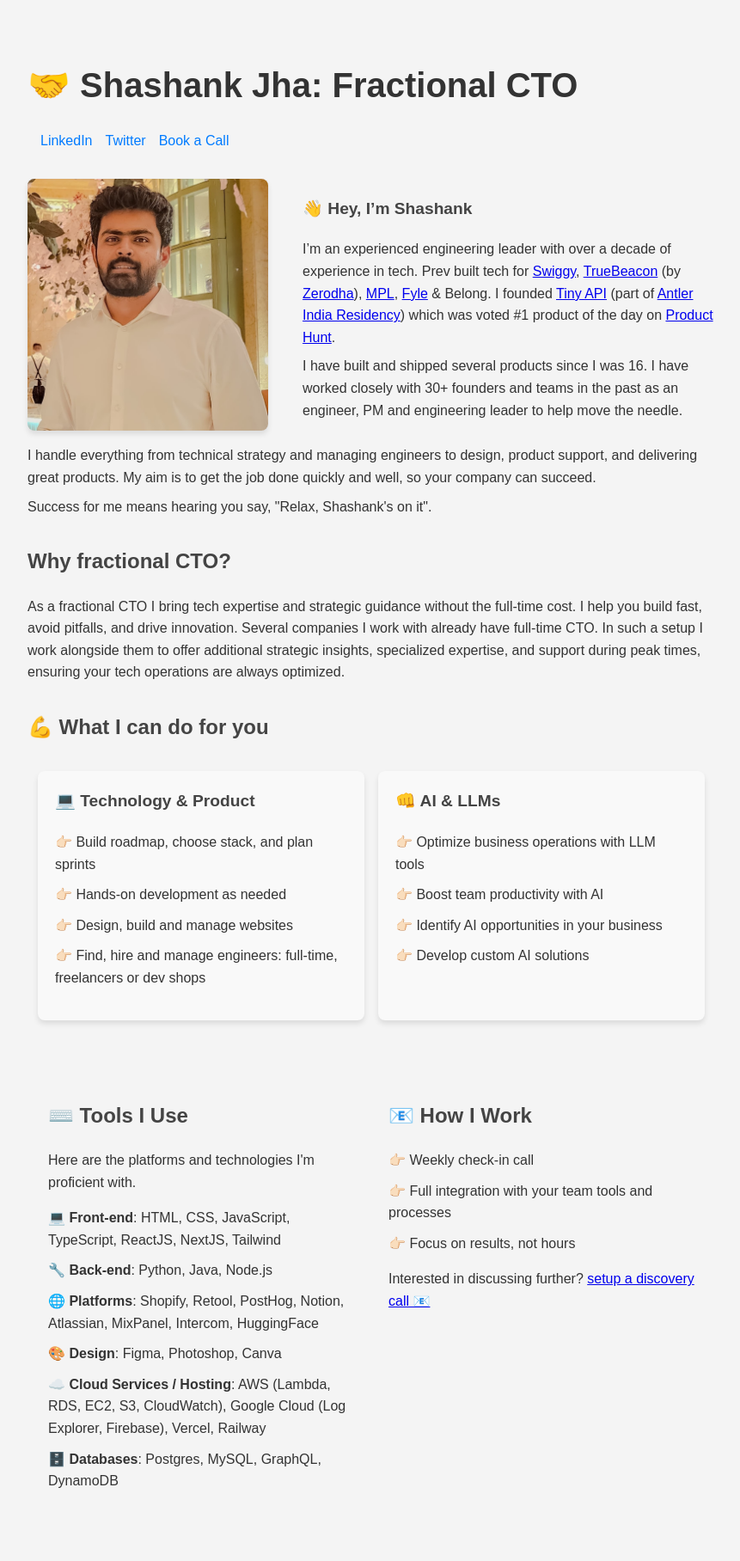
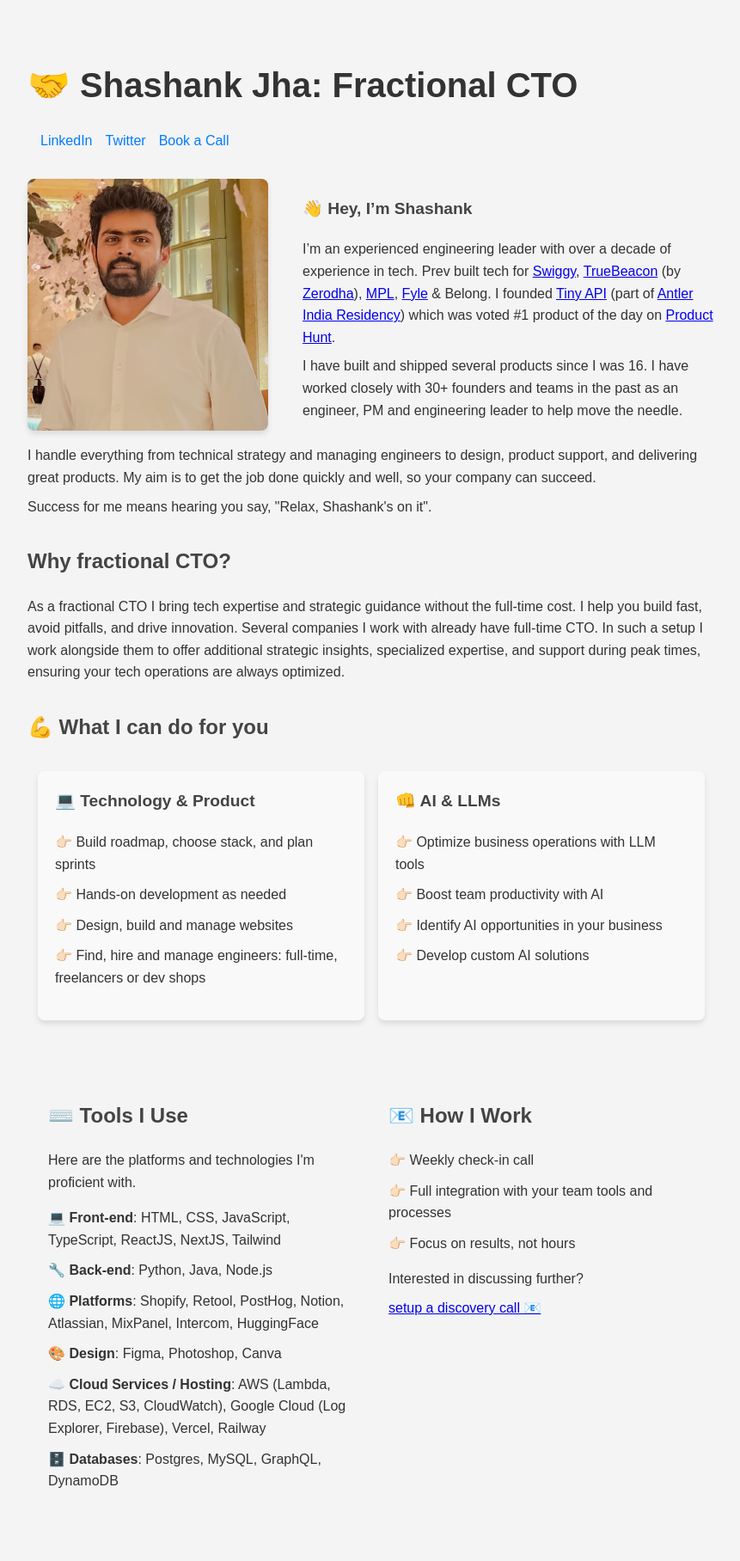
Before and after one commit to theshajha/theshajha, a Jekyll site: the page cto.html, which Jekyll copies as it is, in a window 1280 px wide. Shown: the whole page at 86% size, without its empty margins (208-1069 px from the left). Built offline with Jekyll 4.4.1, drawn with Linux system fonts in a browser that asks for light colours.

Commit message:
updated CTO page

```diff
--- a/cto.html
+++ b/cto.html
@@ -176,6 +176,7 @@
 
             .info-column {
                 flex: 1 1 100%;
+                padding: 0px;
             }
         }
 
@@ -257,7 +258,8 @@
                     <li>👉🏻 Full integration with your team tools and processes</li>
                     <li>👉🏻 Focus on results, not hours</li>
                 </ul>
-                <p>Interested in discussing further? <a href="https://cal.com/theshajha/fractional-cto" target="_blank">setup a discovery call 📧</a></p>
+                <p>Interested in discussing further?</p>
+                <p><a href="https://cal.com/theshajha/fractional-cto" target="_blank">setup a discovery call 📧</a></p>
             </div>
         </div>
     </section>
```
